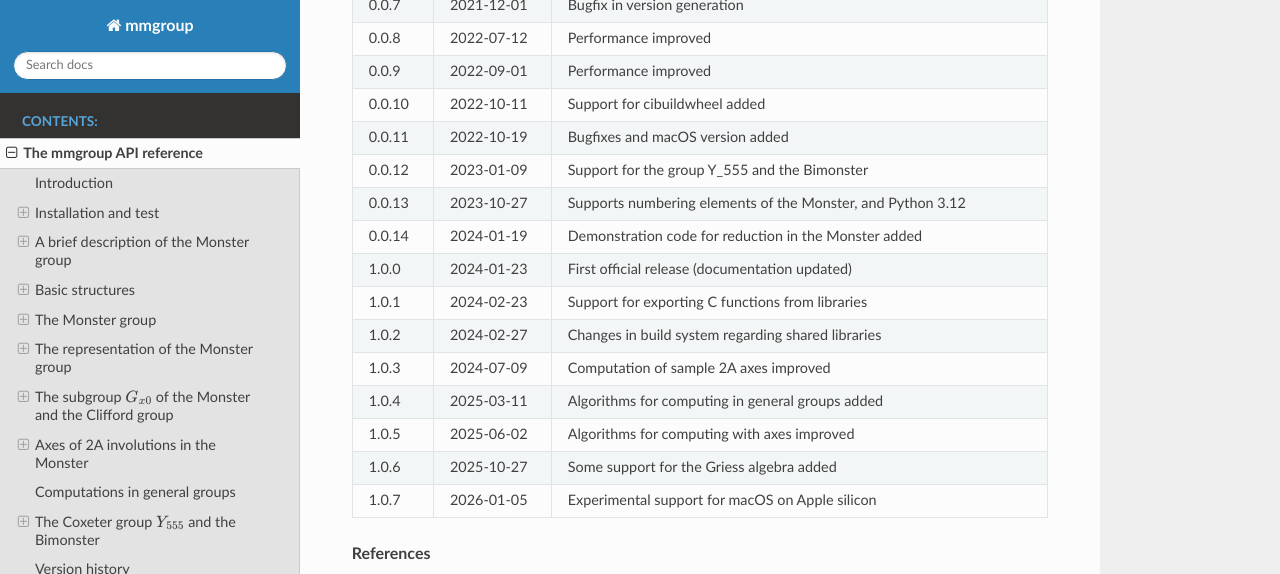
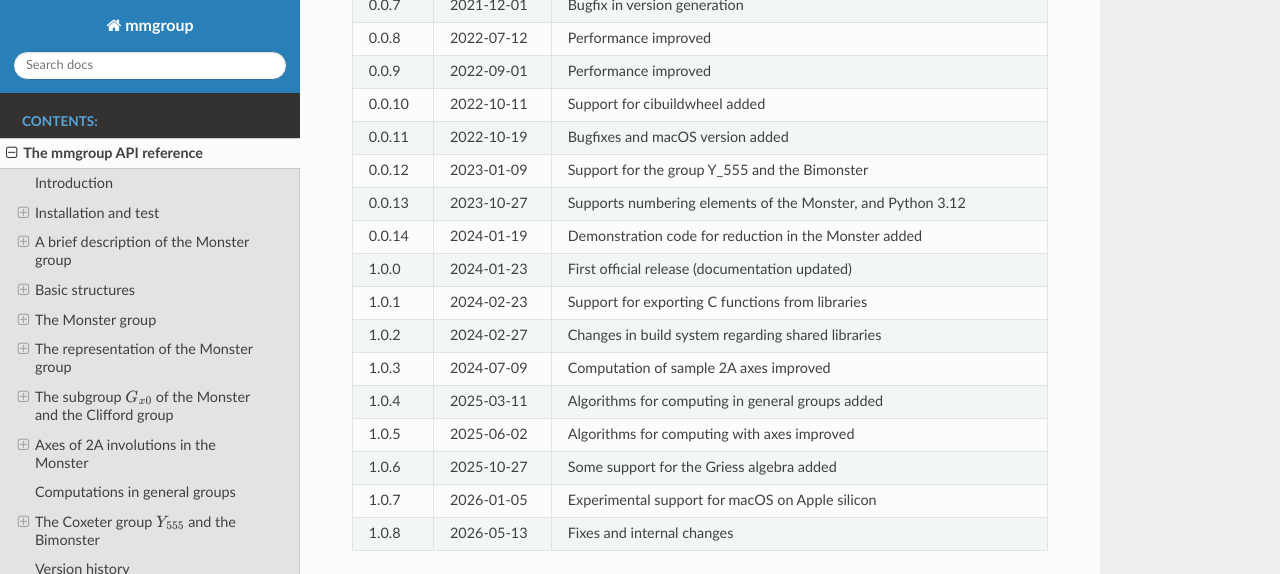
Before and after one commit to Martin-Seysen/mmgroup, a Sphinx documentation site: the page built from docs/source/api.rst, in a window 1280 px wide and 900 px high, scrolled down 43216 px, cut to the strip 0-574 px from the top of the window. Built offline with Sphinx 7.4.7 and the Read the Docs theme 3.1.0, drawn with Linux system fonts in a browser that asks for light colours; cross-references to code outside the pages are shown as plain code; the version number is read from the project's files by our own code.

Commit message:
Version 1.0.8

```diff
--- a/docs/source/api.rst
+++ b/docs/source/api.rst
@@ -624,6 +624,10 @@ Version history
      - 2026-01-05
      - Experimental support for macOS on Apple silicon
 
+   * - 1.0.8
+     - 2026-05-13
+     - Fixes and internal changes
+
 
 .. only:: html
 
--- a/setup.py
+++ b/setup.py
@@ -2,7 +2,8 @@
 # History
 ####################################################################
 
-VERSION = '1.0.7' # 2026-01-05. Experimental support for macOS on Apple silicon
+VERSION = '1.0.8' # 2026-05-13. Fixes and internal changes
+# VERSION = '1.0.7' # 2026-01-05. Experimental support for macOS on Apple silicon
 # VERSION = '1.0.6' # 2025-10-27. Some support for the Griess algebra added
 # VERSION = '1.0.5' # 2025-06-02. Algorithms for computing with axes improved
 # VERSION = '1.0.4' # 2025-03-11. Algorithms for computing in general groups added
```
